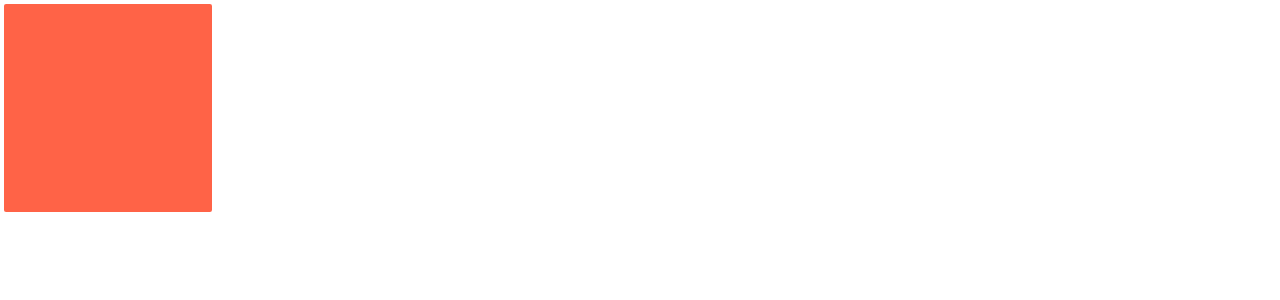
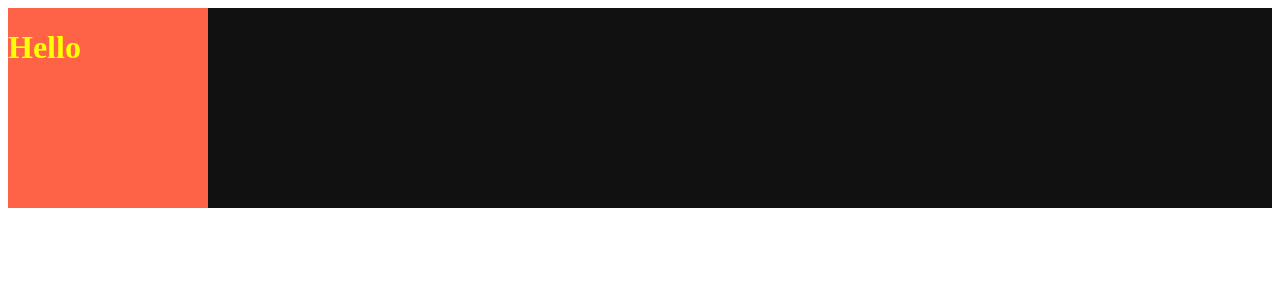
Before and after one commit to joyjsmun/styledComponents_practice, a React (Create React App) app: page / in a window 1280 px wide. Shown: the top 300 px of the page. Built offline with nearby package versions, Linux system fonts and the light colour scheme.

Commit message:
ADD: using ThemeProvider

```diff
--- a/src/App.js
+++ b/src/App.js
@@ -1,7 +1,8 @@
 import styled, { keyframes } from "styled-components";
 
-const Wrapped = styled.div`
+const Wrapper = styled.div`
 display: flex;
+background-color: ${(props) => props.theme.backgroundColor};
 `
 
 const BoxAnimation = keyframes`
@@ -21,14 +22,19 @@
 height: 200px;
 width:200px;
 background-color: tomato;
-animation: ${BoxAnimation} 1s linear infinite;
+
+h1{
+  color: ${(props) => props.theme.textColor}
+}
 `
 
 function App() {
   return (
-    <Wrapped>
-      <Box/>
-    </Wrapped>
+    <Wrapper>
+      <Box>
+        <h1>Hello</h1>
+      </Box>
+    </Wrapper>
   );
 }
 
--- a/src/index.js
+++ b/src/index.js
@@ -1,11 +1,24 @@
 import React from 'react';
 import ReactDOM from 'react-dom';
+import { ThemeProvider } from 'styled-components';
 import App from './App';
+
+const darkTheme = {
+  textColor:"yellow",
+  backgroundColor:"#111"
+}
+
+const lighteTheme = {
+  textColor:"#111",
+  backgroundColor:"whitesmoke"
+}
 
 
 ReactDOM.render(
   <React.StrictMode>
+    <ThemeProvider theme={darkTheme}>
     <App />
+    </ThemeProvider>
   </React.StrictMode>,
   document.getElementById('root')
 );
```
